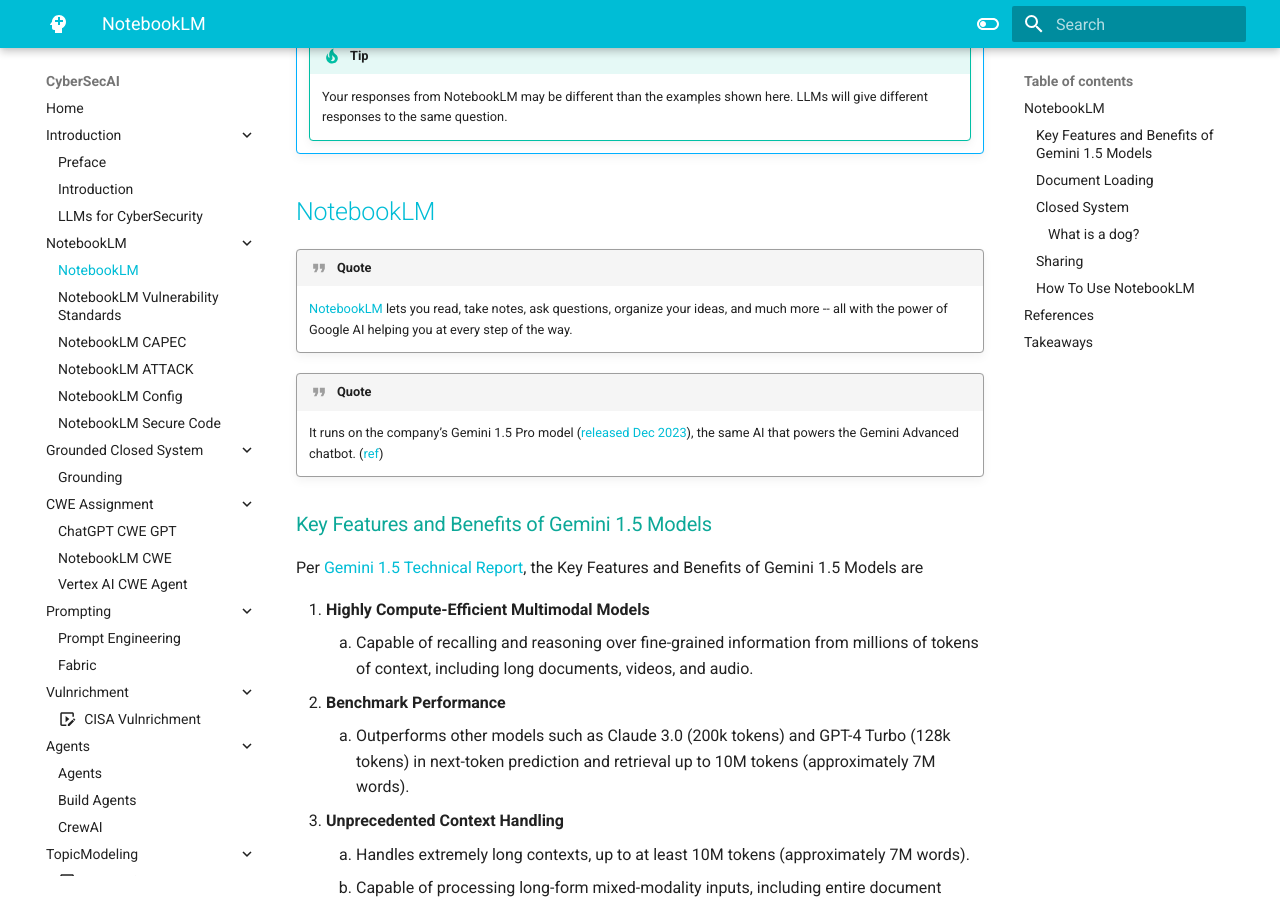
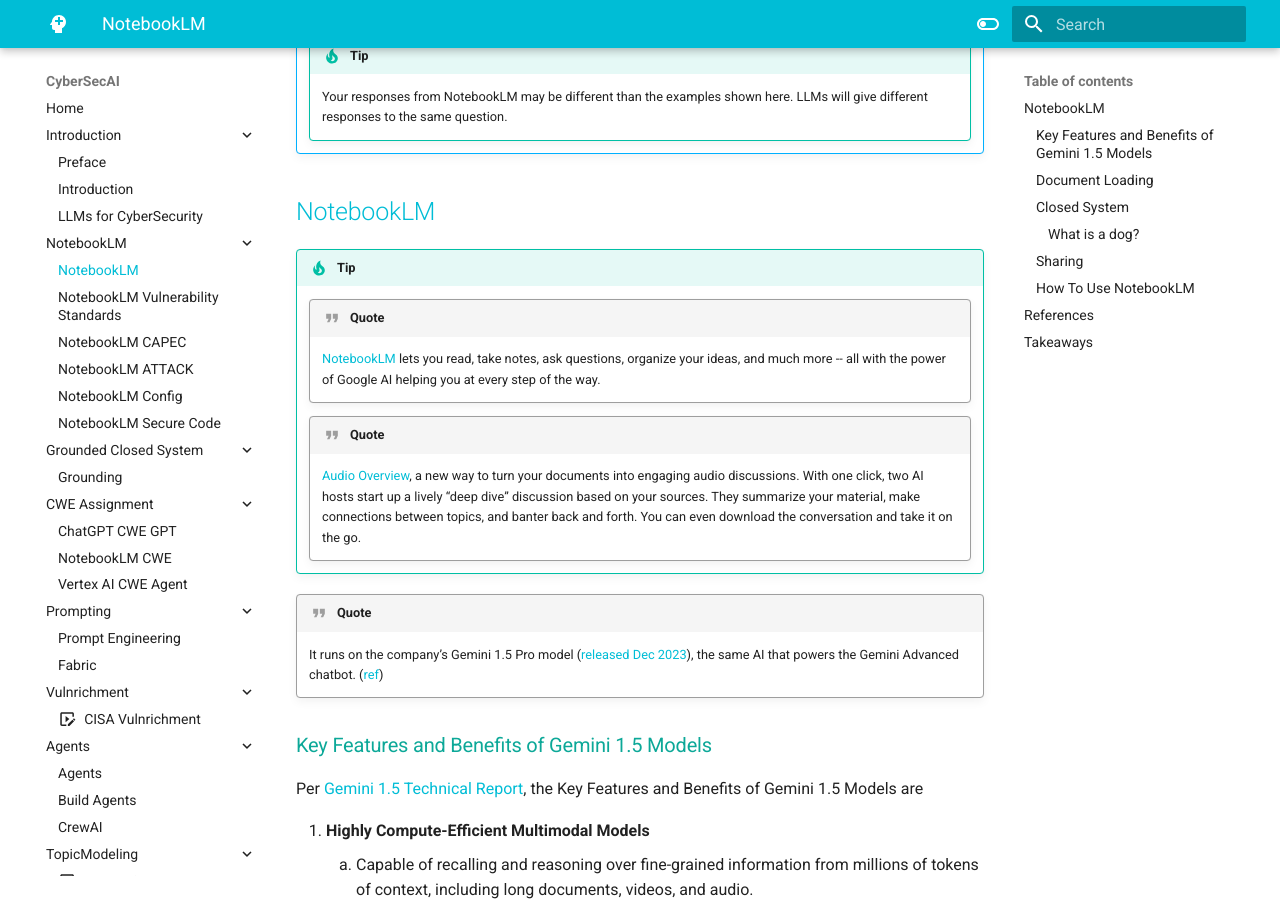
Before and after one commit to CyberSecAI/CyberSecAI.github.io, an MkDocs documentation site: the page built from docs/NotebookLM/NotebookLM.md, in a window 1280 px wide and 900 px high, scrolled down 475 px. Built offline with MkDocs 1.6.1 and Material for MkDocs 9.7.7, drawn with Linux system fonts in a browser that asks for light colours; comment, search, counter and statistics services are not loaded.

Commit message:
add notebooklm audio

```diff
--- a/docs/NotebookLM/NotebookLM.md
+++ b/docs/NotebookLM/NotebookLM.md
@@ -17,9 +17,15 @@
 
 ## [NotebookLM](https://notebooklm.google.com/)
 
+!!! tip
+    !!! quote
+        [NotebookLM](https://notebooklm.google.com/) lets you read, take notes, ask questions, organize your ideas, and much more -- all with the power of Google AI helping you at every step of the way.
 
-!!! quote
-    [NotebookLM](https://notebooklm.google.com/) lets you read, take notes, ask questions, organize your ideas, and much more -- all with the power of Google AI helping you at every step of the way.
+    !!! quote
+        [Audio Overview](https://blog.google/technology/ai/notebooklm-audio-overviews/), a new way to turn your documents into engaging audio discussions. With one click, two AI hosts start up a lively “deep dive” discussion based on your sources. They summarize your material, make connections between topics, and banter back and forth. You can even download the conversation and take it on the go.
+
+
+
 
 !!! quote
     It runs on the company’s Gemini 1.5 Pro model ([released Dec 2023](https://en.wikipedia.org/wiki/Gemini_(language_model))), the same AI that powers the Gemini Advanced chatbot.
```
